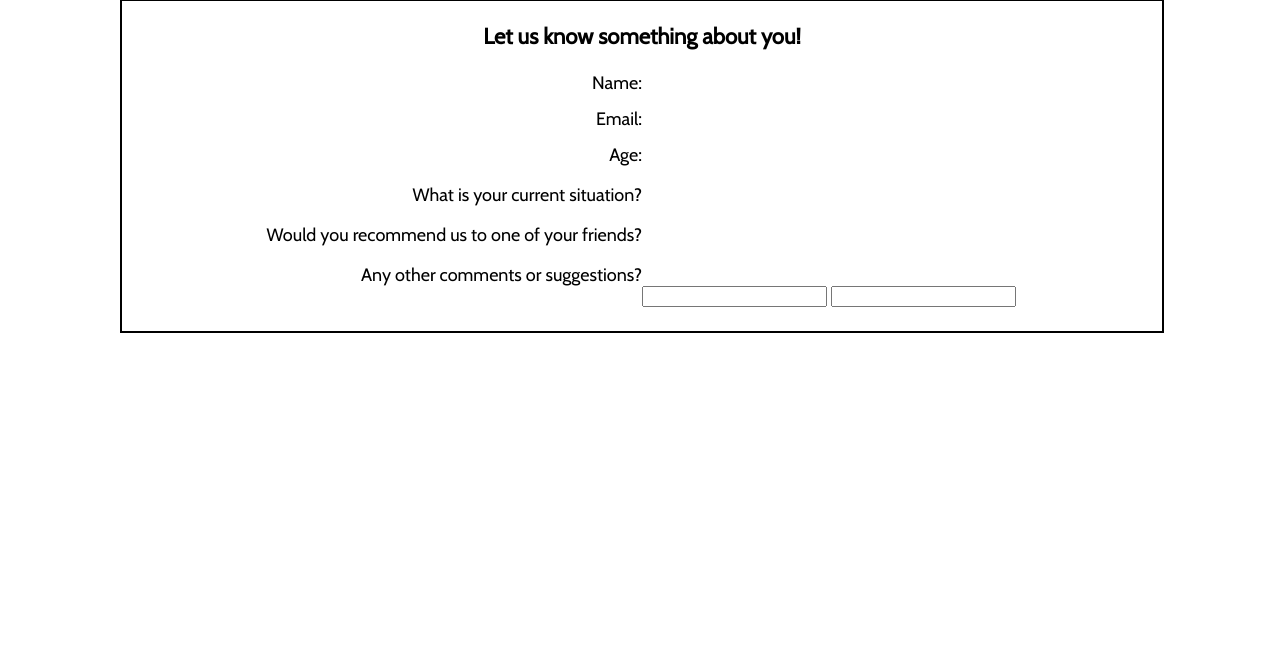
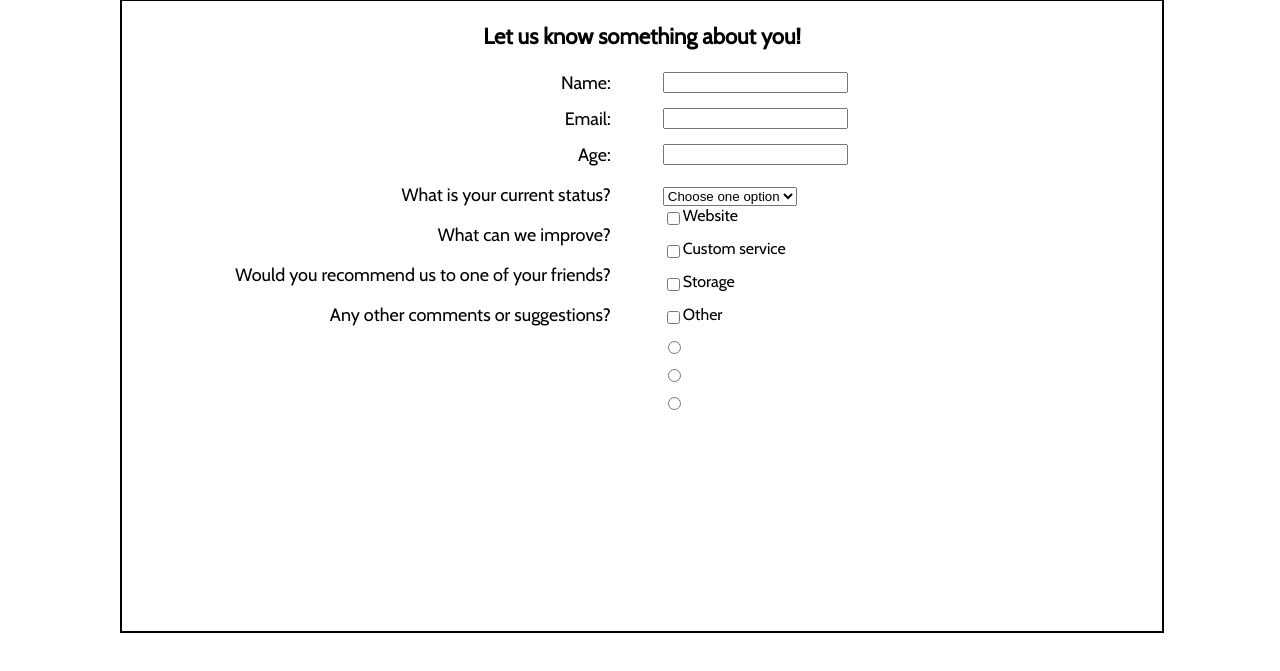
Before and after one commit to jurektomasello/survey-form, a plain HTML site: page index.html in a window 1280 px wide. Shown: the part 221-892 px from the top of the page. Before the commit the page ends 800 px from the top, so only its background shows below. Drawn offline with nearby package versions, Linux system fonts and the light colour scheme.

Commit message:
Added all form questions; added drop menu, checkboxes and radio buttons

```diff
--- a/index.html
+++ b/index.html
@@ -23,7 +23,8 @@
           <label id="email-label">Email:</label>
           <label id="number-label">Age:</label>
         </div>
-        <p>What is your current situation?</p>
+        <p>What is your current status?</p>
+        <p>What can we improve?</p>
         <p>Would you recommend us to one of your friends?</p>
         <label id="comments">Any other comments or suggestions?</label>
       </div>
@@ -31,6 +32,35 @@
       <div class="right-side">
         <input id="name" type="text">
         <input id="email" type="email">
+        <input id="number" type="number">
+
+        <select id="dropdown">
+          <option hidden>Choose one option</option>
+          <option>Single</option>
+          <option>Engaged</option>
+          <option>Married</option>
+          <option>Widow/Widower</option>
+        </select>
+
+        <div class="inline-field">
+          <label><input type="checkbox" name="quality">Website</label>
+        </div>
+
+        <div class="inline-field">
+          <label><input type="checkbox" name="quality">Custom service</label>
+        </div>
+
+        <div class="inline-field">
+          <label><input type="checkbox" name="quality">Storage</label>
+        </div>
+
+        <div class="inline-field">
+          <label><input type="checkbox" name="quality">Other</label>
+        </div>
+
+        <input type="radio">
+        <input type="radio">
+        <input type="radio">
       </div>
     </form>
   </div>
--- a/style.css
+++ b/style.css
@@ -5,7 +5,7 @@ body {
 
 #main {
   width: 100%;
-  height: 500px;
+  height: 800px;
   max-width: 100%;
   border: 2px solid black;
 }
@@ -38,12 +38,34 @@ label:nth-child(-n + 2) {
 }
 
 .left-side {
-  width: 50%;
+  width: 47%;
   text-align: right;
   font-size: 18px;
+  float: left;
 }
 
 .right-side {
-  width: 50%;
-  float: right;
+  margin-top: 0;
+  margin-left: 52%;
 }
+
+input {
+  display: block;
+  margin-bottom: 15px;
+}
+
+.inline-field input,
+.inline-field label {
+  display: inline-block;
+  margin-bottom: 0;
+  vertical-align: middle;
+}
+
+.inline-field:nth-child(-n + 1) {
+  margin-top: 15px;
+}
+
+
+#dropdown {
+  margin-top: 7px;
+}
```
